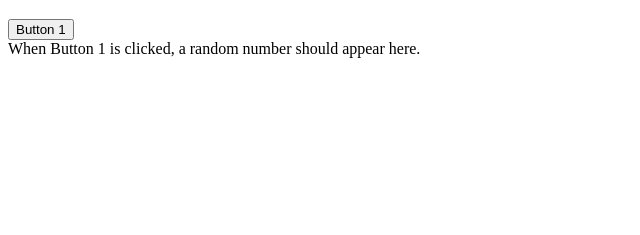
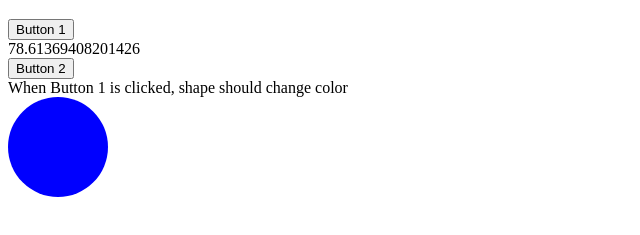
Before and after one commit to DS4200-S22/ic-06-justintwoo, a plain HTML site: page index.html in a window 1280 px wide. Both pictures are taken after a click on the button "Button 1". Shown: the part 61-296 px from the top of the page, without its empty margins (0-640 px from the left). Drawn offline with Linux system fonts and the light colour scheme.

Commit message:
Progress

```diff
--- a/index.html
+++ b/index.html
@@ -10,12 +10,23 @@
 
     <h1>ic-07 - Intro to JavaScript</h1>
 
-    <button type="button">Button 1</button>
+    <button type="button" onClick="button1Clicked()">Button 1 </button>
 
     <div id="random_num">
         When Button 1 is clicked, a random number should appear here.
     </div>
 
+    <button type="button" onClick="button2Clicked()">Button 2 </button>
+
+    <div id="change_color">
+        When Button 1 is clicked, shape should change color
+    </div>
+
+    <svg>
+        <circle r="50" cx="50" cy="50" fill="blue" />
+    </svg>
+
+<script  src="main.js"></script>
 </body>
 
 </html>
--- a/main.js
+++ b/main.js
@@ -10,5 +10,16 @@ Modified: 12/06/21
     // You will need to call this function when Button 1 is clicked
     // You will need to modiffy the body of this function as described in the assignment Readme
 function button1Clicked() {
-    console.log("Button 1 was clicked");
+    console.log("Button 1 was clicked")
+
+    let RandNum = Math.random() * 100;
+    let randomNumDiv = document.getElementById('random_num');
+    randomNumDiv.innerHTML = RandNum
+
+function button2Clicked() {
+    console.log("Button 2 was clicked")
+
+    let color_change = document.getElementById("change_color").bgcolor="#Insert Color Here";
+
 }
+}
```
